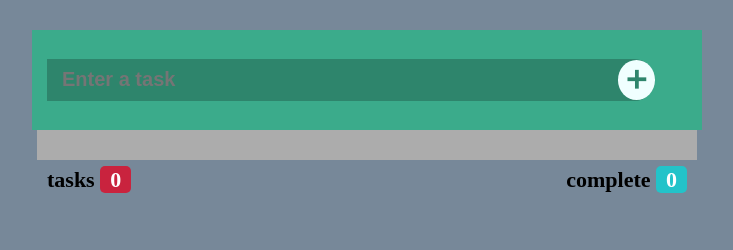
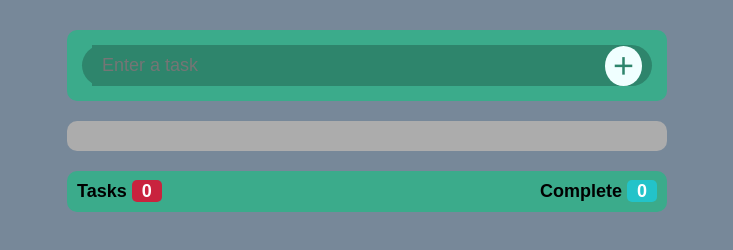
Before and after one commit to MOHAMMEDcHERIFmOHAMED/to_do_app, a plain HTML site: page index.html in a window 1280 px wide. Shown: the whole page, without its empty margins (273-1006 px from the left). Drawn offline with nearby package versions, Linux system fonts and the light colour scheme.

Commit message:
Update index.html

```diff
--- a/index.html
+++ b/index.html
@@ -3,117 +3,99 @@
 <head>
     <meta charset="UTF-8">
     <meta name="viewport" content="width=device-width, initial-scale=1.0">
-    <title>to_do_app</title>
+    <title>To-Do App</title>
     <link href='https://unpkg.com/boxicons@2.1.4/css/boxicons.min.css' rel='stylesheet'>
-
     <style>
-        *{
+        * {
             margin: 0;
             padding: 0;
-            color: rgb(0, 0, 0);
-
+            box-sizing: border-box;
         }
-        body{
+        body {
             background-color: lightslategrey;
             height: 100vh;
             display: flex;
             flex-direction: column;
             justify-content: start;
             align-items: center;
+            font-family: Arial, sans-serif;
         }
-        .main{
-            height: 100%;
-            width: 50%;
+        .main {
+            width: 90%;
+            max-width: 600px;
             display: flex;
             flex-direction: column;
             justify-content: start;
             align-items: center;
-
         }
-        header{
+        header {
+            display: flex;
+            justify-content: space-between;
+            align-items: center;
+            margin-top: 30px;
+            padding: 15px;
+            width: 100%;
+            background-color: hsl(163, 49%, 45%);
+            border-radius: 10px;
+        }
+        .input {
+            display: flex;
+            justify-content: space-between;
+            align-items: center;
+            width: 100%;
+            background-color: hsl(163, 49%, 35%);
+            border-radius: 25px;
+            padding: 0 10px;
+        }
+        .input i {
+            cursor: pointer;
+            font-size: 30px;
+            color: hsl(163, 49%, 35%);
+            background-color: azure;
+            border-radius: 50%;
+            height: 40px;
+            width: 40px;
             display: flex;
             justify-content: center;
             align-items: center;
-            justify-content: space-between;
-            margin-top: 30px;
-            padding: 15px;
-            height: 70px;
-            width: 100%;
-            background-color: hsl(163, 49%, 45%);
         }
-        .input{
-
-            border-top-right-radius: 25px;
-            border-bottom-right-radius: 25px;
-            background-color: hsl(163, 49%, 35%);
-            width: 95%;
-            height: 60%;
-            display: flex;
-            justify-content: center;
-            align-items: center;
-            justify-content: space-between;
-
+        .bx:hover {
+            transform: rotate(90deg);
+            transition: 0.5s;
         }
-        .input i{
-            cursor: pointer;
-            display: flex;
-            justify-content: center;
-            align-items: center;
-            font-size: 30px;
-            font-weight: bold;
-            color: hsl(163, 49%, 35%);;
-            height: 40px;
-            width: 40px;
-            border-radius: 50%;
-            background-color: azure;
-        }
-        .bx:hover{
-            transform: rotate(90deg);
-            transition: .5s;
-        }
-        input{
-            outline: none;
-            padding-left: 15px;
-            font-size: 20px;
-            font-weight: bold;
-            border: none;
-            background-color: hsl(163, 49%, 35%);
-            height: 95%;
-            width: 98%;
-        }
-        input:focus{
+        input {
             outline: none;
             border: none;
+            font-size: 18px;
+            background-color: hsl(163, 49%, 35%);
+            color: white;
+            width: 100%;
+            padding: 10px;
         }
-        /* to do container */
-
-        .toDoContainer{
-
-            padding: 15px 0;
-            gap: 15px;
+        .toDoContainer {
+            margin-top: 20px;
+            padding: 15px;
+            width: 100%;
+            background-color: rgb(172, 172, 172);
+            border-radius: 10px;
             display: flex;
             flex-direction: column;
-            justify-content: start;
+            gap: 15px;
+        }
+        .mession {
+            display: flex;
+            justify-content: space-between;
             align-items: center;
-            width: 103%;
-            background-color: rgb(172, 172, 172);
+            padding: 10px;
+            background-color: aliceblue;
+            border-radius: 8px;
+            cursor: pointer;
         }
-        .mession{
-            cursor: pointer;
-            padding: 4px;
-            border-radius: 8px;
-            display: flex;
-            align-items: center;
-            justify-content: space-between;
-            width: 90%;
-            height: 35px;
-            background-color: aliceblue;
-        }
-        .mession p{
-            font-size: 21px;
+        .mession p {
+            font-size: 18px;
             font-weight: bold;
         }
-        .rmBtn{
+        .rmBtn {
             cursor: pointer;
             font-size: 18px;
             border-radius: 8px;
@@ -122,38 +104,64 @@
             padding: 5px 10px;
             background-color: rgb(201, 35, 62);
         }
-        /* ____________________ */
-        .info{
-
+        .info {
             display: flex;
-            justify-content: center;
             justify-content: space-between;
             align-items: center;
-            height: 40px;
             width: 100%;
+            margin-top: 20px;
+            padding: 10px;
+            background-color: hsl(163, 49%, 45%);
+            border-radius: 10px;
         }
-        .info .completeNBR{
+        .info h3, .info h4 {
+            font-size: 18px;
+            font-weight: bold;
+        }
+        .info .tasksNBR, .info .completeNBR {
+            padding: 1px 10px;
             border-radius: 5px;
-            padding:1px 10px;
             background-color: rgb(35, 195, 201);
             color: white;
-
         }
-        .info .tasksNBR{
-            color: white;
-            border-radius: 5px;
-            padding:1px 10px;
+        .info .tasksNBR {
             background-color: rgb(201, 35, 62);
-        }
-        .info h3 ,h4{
-            font-size: 22px;
-            font-weight:bold ;
         }
         .mession.completed {
             background-color: rgb(195, 222, 195);
         }
         .mession.completed p {
             text-decoration: line-through;
+        }
+
+        @media (max-width: 768px) {
+            .main {
+                width: 95%;
+            }
+            input {
+                font-size: 16px;
+            }
+            .mession p {
+                font-size: 16px;
+            }
+        }
+
+        @media (max-width: 480px) {
+            .input i {
+                font-size: 24px;
+                height: 35px;
+                width: 35px;
+            }
+            input {
+                font-size: 14px;
+                padding: 8px;
+            }
+            .mession p {
+                font-size: 14px;
+            }
+            .info h3, .info h4 {
+                font-size: 16px;
+            }
         }
     </style>
 </head>
@@ -165,20 +173,17 @@
                 <input type="text" class="show" placeholder="Enter a task">
                 <i class='bx bx-plus'></i>
             </div>
-
         </header>
-            <sectio class="toDoContainer">
-
-            </sectio>
-
+        <section class="toDoContainer">
+            <!-- Tasks will be added here -->
+        </section>
         <section class="info">
-                <h3>tasks <span class="tasksNBR" >0</span></h3>
-                <h4>complete <span class="completeNBR" >0</span></h4>
+            <h3>Tasks <span class="tasksNBR">0</span></h3>
+            <h4>Complete <span class="completeNBR">0</span></h4>
         </section>
     </div>
 
-
-    <script src="to_do_app.js" ></script>
+    <script src="to_do_app.js"></script>
 
 </body>
 </html>
```
Lines whose indentation alone changed are shown as unchanged.
